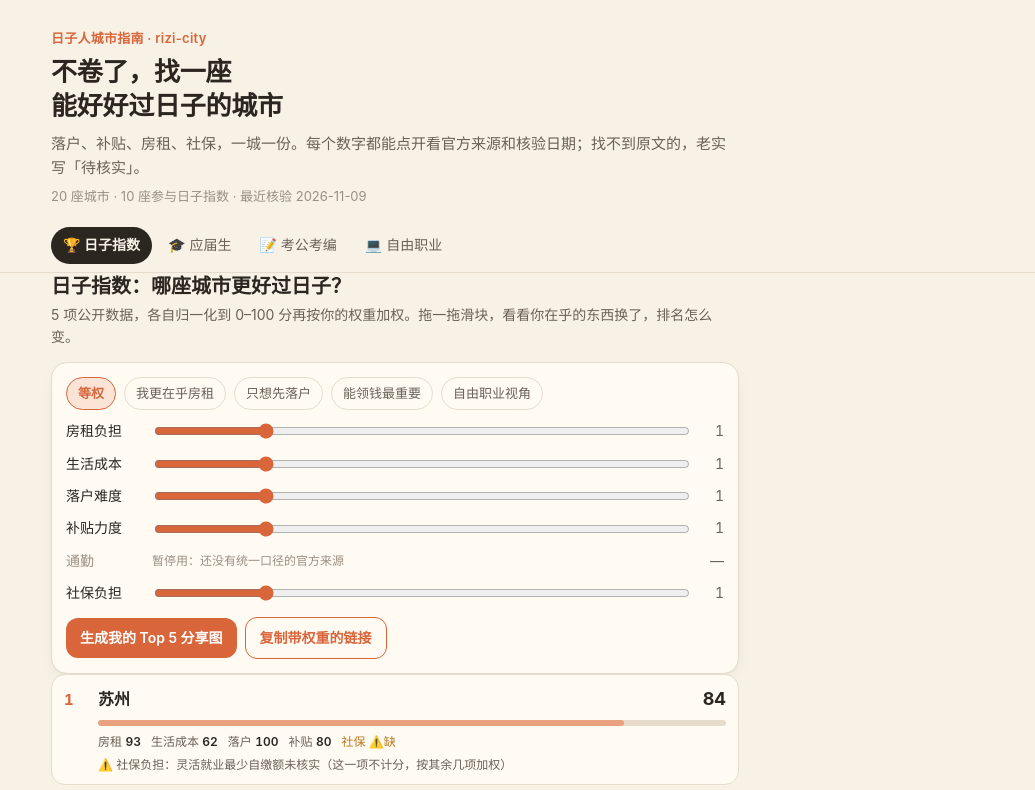
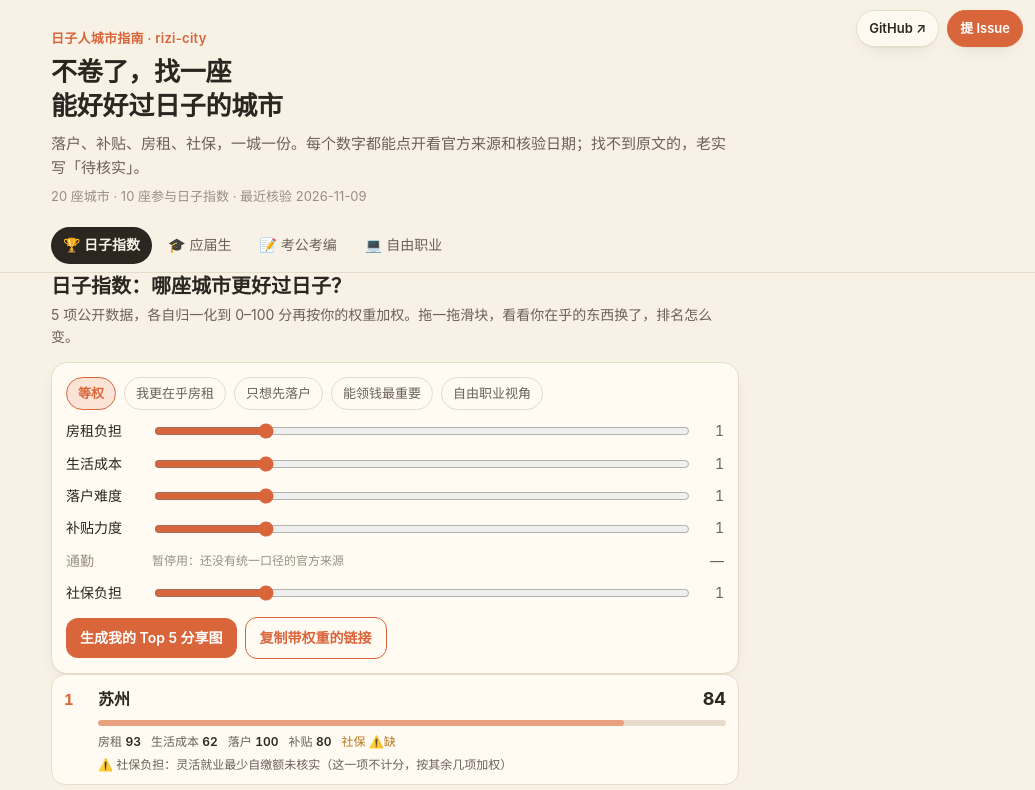
Before and after one commit to baichen99/rizi-city, a plain HTML site: page site/index.html in a window 1280 px wide. Shown: the top 790 px of the page, without its empty margins (245-1280 px from the left). Drawn offline with Linux system fonts and the light colour scheme.

Commit message:
site: 右上角固定 GitHub 链接与 Issue 入口
固定定位胶囊按钮（毛玻璃、适配安全区与深色模式变量），GitHub 指仓库、提 Issue 指模板选择页；分享面板层级仍在其上。离线单文件由 build.py 自动内联。

```diff
--- a/site/index.html
+++ b/site/index.html
@@ -10,6 +10,10 @@
 <link rel="stylesheet" href="style.css">
 </head>
 <body>
+<div class="corner-links">
+  <a class="corner-btn" href="https://github.com/baichen99/rizi-city" target="_blank" rel="noopener">GitHub ↗</a>
+  <a class="corner-btn accent" href="https://github.com/baichen99/rizi-city/issues/new/choose" target="_blank" rel="noopener">提 Issue</a>
+</div>
 <header class="top">
   <div class="wrap">
     <p class="kicker">日子人城市指南 · rizi-city</p>
--- a/site/style.css
+++ b/site/style.css
@@ -179,6 +179,24 @@ blockquote { margin: 8px 0 0; padding: 8px 12px; border-left: 3px solid var(--ac
 .icon-btn { border: 0; background: var(--line); width: 32px; height: 32px; border-radius: 50%; cursor: pointer; }
 .sheet-body img { width: 100%; border-radius: 12px; display: block; margin: 10px 0; border: 1px solid var(--line); }
 
+/* 右上角固定入口（GitHub / Issue） */
+.corner-links {
+  position: fixed; z-index: 15;
+  top: calc(10px + env(safe-area-inset-top));
+  right: calc(12px + env(safe-area-inset-right));
+  display: flex; gap: 8px;
+}
+.corner-btn {
+  display: inline-flex; align-items: center;
+  padding: 7px 12px; border-radius: 999px;
+  background: color-mix(in srgb, var(--paper) 88%, transparent);
+  -webkit-backdrop-filter: blur(10px); backdrop-filter: blur(10px);
+  border: 1px solid var(--line); box-shadow: var(--shadow);
+  color: var(--ink); font-size: 13px; font-weight: 600; text-decoration: none;
+}
+.corner-btn.accent { background: var(--accent); border-color: var(--accent); color: #fff; }
+@media (max-width: 480px) { .corner-btn { padding: 6px 10px; font-size: 12px; } }
+
 .foot { border-top: 1px solid var(--line); padding: 18px 0 40px; font-size: 13px; color: var(--ink-2); }
 .foot p { margin: 0 0 6px; }
 .empty { color: var(--ink-3); font-size: 14px; }
```
